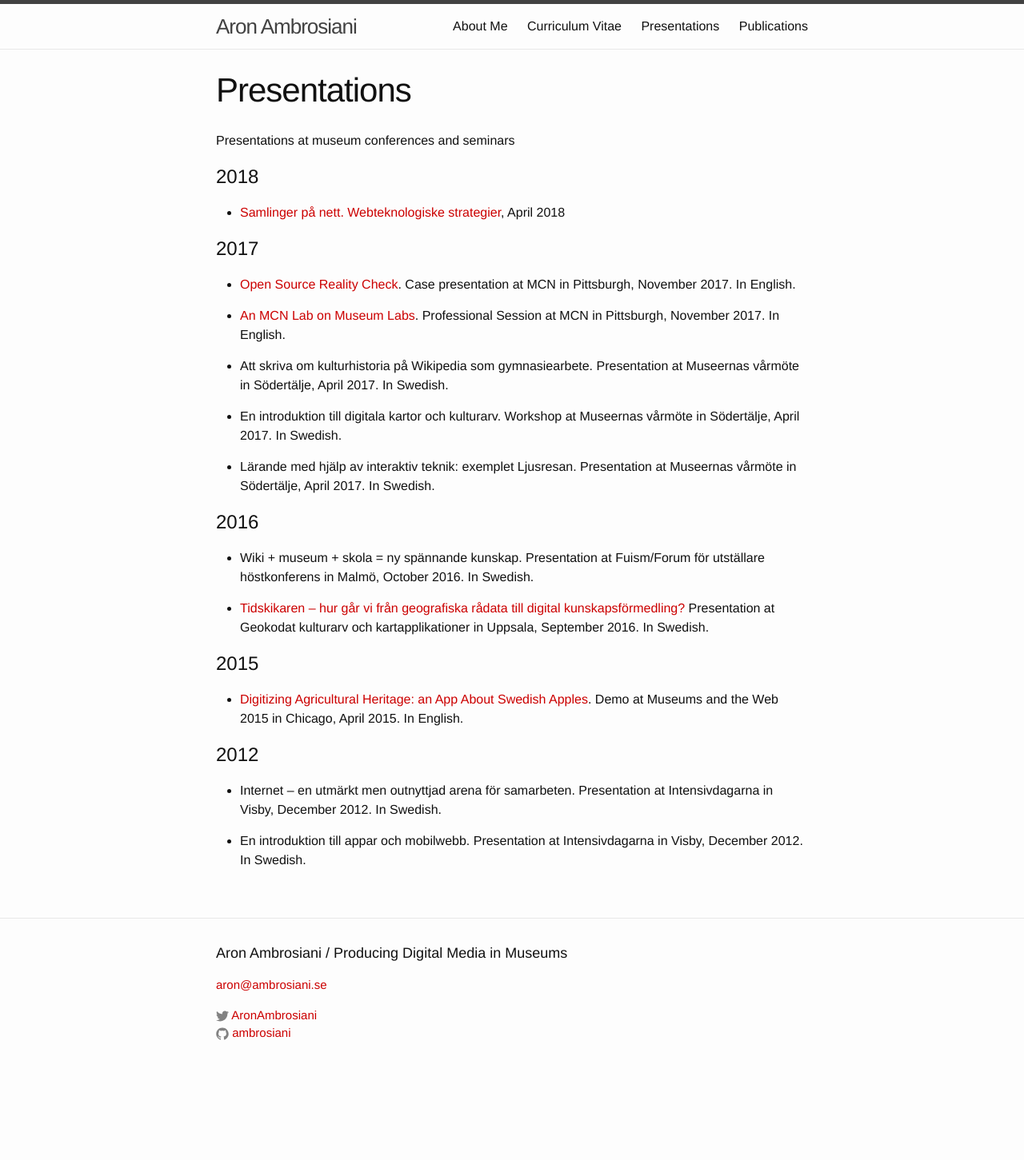
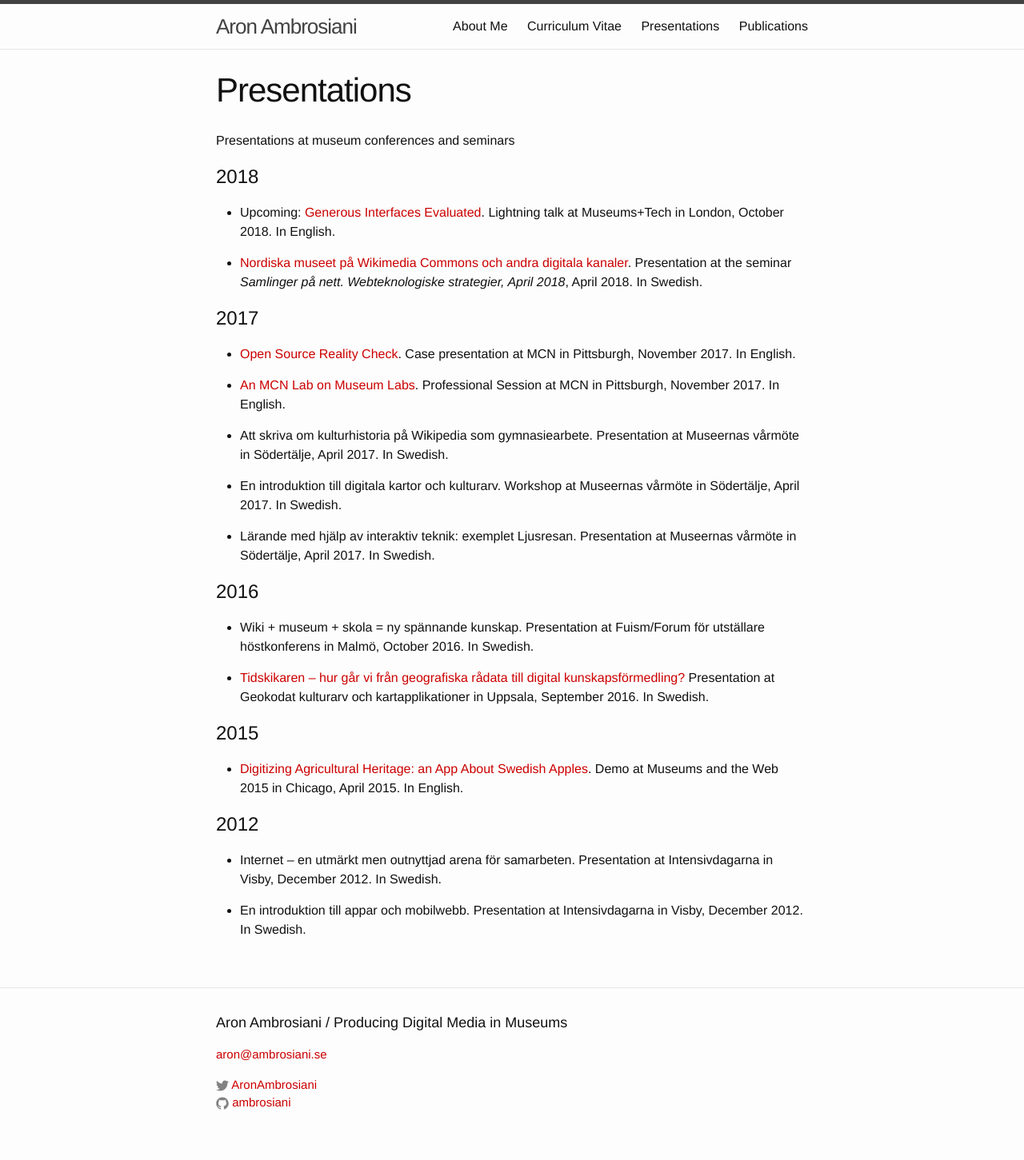
Before and after one commit to Ambrosiani/blogtest, a Jekyll site: the page built from presentations.md, in a window 1280 px wide. Shown: the whole page at 80% size. Built offline with Jekyll 4.4.1, drawn with Linux system fonts in a browser that asks for light colours; before the commit the page ends 1364 px from its top, so only the background shows below that.

Commit message:
updated presentations

```diff
--- a/presentations.md
+++ b/presentations.md
@@ -8,7 +8,9 @@ Presentations at museum conferences and seminars
 
 # 2018
 
-* [Samlinger på nett. Webteknologiske strategier](http://nasjonalmuseet.no/no/utstillinger_og_aktiviteter/arrangementer/nasjonalgalleriet/Seminar%232V2018%3A+Samlinger+på+nett.+Webteknologiske+strategier.b7C_wJHS3e.ips), April 2018
+* Upcoming: [Generous Interfaces Evaluated](http://www.museumscomputergroup.org.uk/events/museumstech2018/). Lightning talk at Museums+Tech in London, October 2018. In English.
+
+* [Nordiska museet på Wikimedia Commons och andra digitala kanaler](http://nasjonalmuseet.no/no/utstillinger_og_aktiviteter/arrangementer/nasjonalgalleriet/Seminar%232V2018%3A+Samlinger+på+nett.+Webteknologiske+strategier.b7C_wJHS3e.ips). Presentation at the seminar *Samlinger på nett. Webteknologiske strategier, April 2018*, April 2018. In Swedish.
 
 # 2017
 
```
